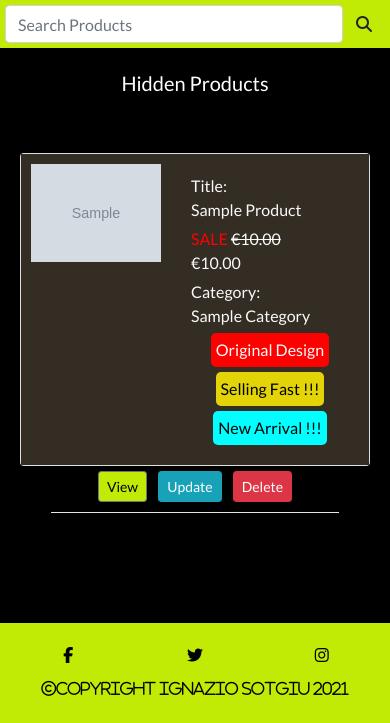
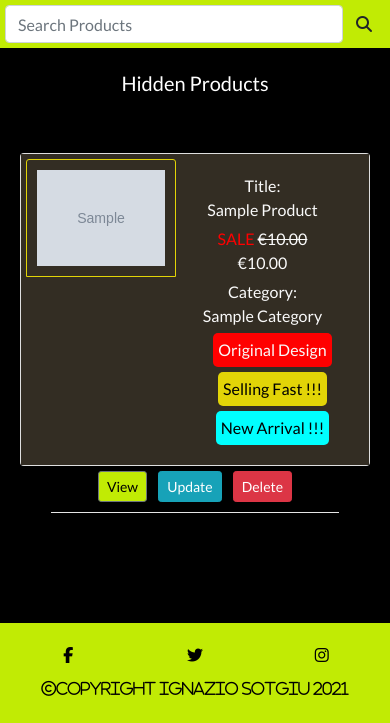
Before and after one commit to Code-Institute-Submissions/IgnazioSotgiu-original-crafts, a Django app: page /store/hidden_products/ in a window 390 px wide. Shown: the part 121-844 px from the top of the page. Run offline with Django 3.2, Linux system fonts and the light colour scheme; a user stored in the database is signed in; tables that the repository leaves empty hold one stand-in row (values such as "Sample post"); grey boxes marked "Sample" are stand-in pictures; some libraries are stand-ins or nearby versions.

Commit message:
Added fixed width for product image.card-img-top {

```diff
--- a/static/css/base.css
+++ b/static/css/base.css
@@ -310,8 +310,11 @@ footer {
     margin: 5px;
 }
 .card-img-top {
-    width: 100%;
+    margin-top: 5px;
+    width: 230px;
+    height: auto;
     padding: 10px;
+    border: #e2d407 0.5px solid;
 }
 .card-body {
     background-color: rgb(51, 45, 35);
@@ -597,7 +600,12 @@ a:hover {
         flex-direction: row;
     }
     .card-img-top {
+        margin-top: 5px;
+        margin-left: 5px;
         width: 150px;
+        height: auto;
+        padding: 10px;
+        border: #e2d407 0.5px solid;
     }
     .back-to-the-top {
         display: none;
--- a/templates/includes/product_details.html
+++ b/templates/includes/product_details.html
@@ -1,7 +1,7 @@
 <!-- html to display the products in the store -->
 <div class="col-12 col-sm-6 col-lg-4 popular-products-div">
     <a href="{% url 'single_product' product.id %}">
-        <div class="card">
+        <div class="card center-align">
             {% if product.image %}
                 <a href="{% url 'single_product' product.id %}" class="product-image-container">
                     <img src="{{ product.image.url }}" class="card-img-top" alt="{{ product.name }}">
```
Also changed, not shown: media/welcome-message-img.JPG.
